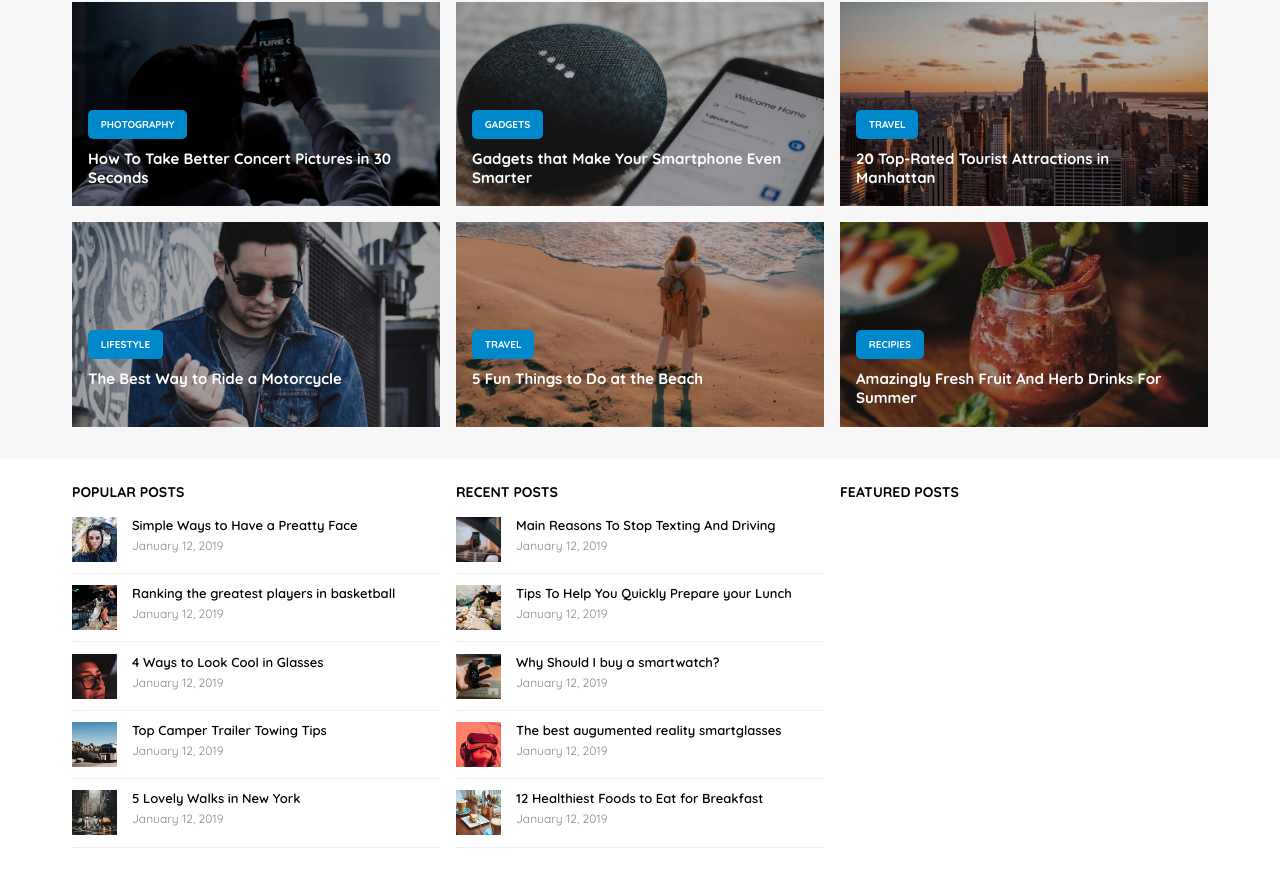
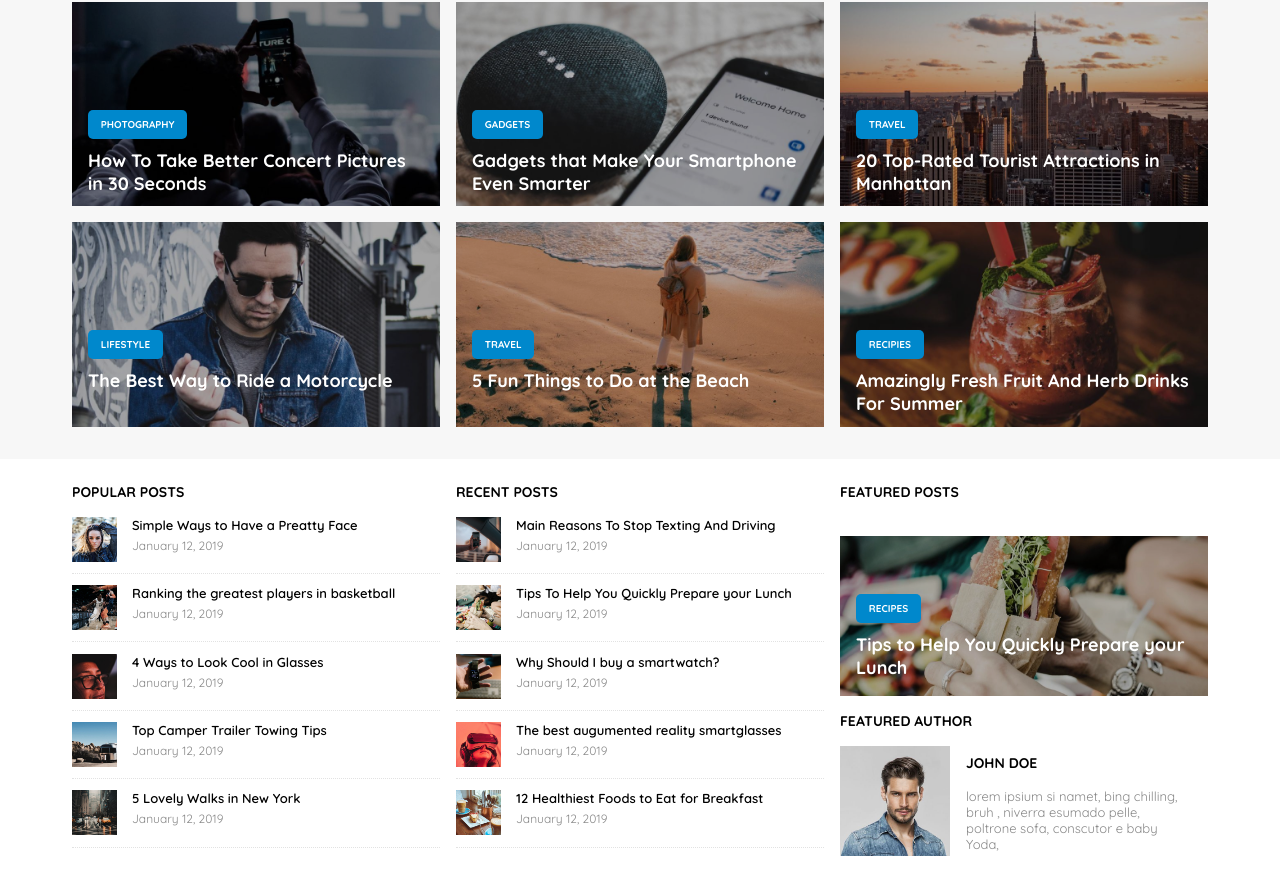
Before and after one commit to PietroSavini/proj-html-vuejs, a Vue app: page / in a window 1280 px wide. Shown: the part 290-1173 px from the top of the page. Built offline with nearby package versions, Linux system fonts and the light colour scheme.

Commit message:
ADD:  related section + responsivness

```diff
--- a/src/components/AppHeader.vue
+++ b/src/components/AppHeader.vue
@@ -1,104 +1,116 @@
 <script>
-import {getImgUrl} from "../assets/helpers/helpers"
-export default{
-    data(){
-        return{
-            jumbo:[
+import { getImgUrl } from "../assets/helpers/helpers"
+export default {
+    data() {
+        return {
+            jumbo: [
                 {
-                    img:"blog-46.jpg",
+                    img: "blog-46.jpg",
                     tag: "photography",
-                    title:"How To Take Better Concert Pictures in 30 Seconds",
+                    title: "How To Take Better Concert Pictures in 30 Seconds",
                     content: "Lorem ipsum dolor sit amet consectetur adipisicing elit. Quaerat mollitia officia alias rem laborum culpa voluptates, deserunt iusto eveniet modi.",
                 },
                 {
-                    img:"blog-47.jpg",
+                    img: "blog-47.jpg",
                     tag: "gadgets",
-                    title:"Gadgets that Make Your Smartphone Even Smarter",
+                    title: "Gadgets that Make Your Smartphone Even Smarter",
                     content: "Lorem ipsum dolor sit amet consectetur adipisicing elit. Quaerat mollitia officia alias rem laborum culpa voluptates, deserunt iusto eveniet modi.",
                 },
                 {
-                    img:"blog-48.jpg",
+                    img: "blog-48.jpg",
                     tag: "travel",
-                    title:"20 Top-Rated Tourist Attractions in Manhattan",
+                    title: "20 Top-Rated Tourist Attractions in Manhattan",
                     content: "Lorem ipsum dolor sit amet consectetur adipisicing elit. Quaerat mollitia officia alias rem laborum culpa voluptates, deserunt iusto eveniet modi.",
                 },
                 {
-                    img:"blog-49.jpg",
+                    img: "blog-49.jpg",
                     tag: "lifestyle",
-                    title:"The Best Way to Ride a Motorcycle",
+                    title: "The Best Way to Ride a Motorcycle",
                     content: "Lorem ipsum dolor sit amet consectetur adipisicing elit. Quaerat mollitia officia alias rem laborum culpa voluptates, deserunt iusto eveniet modi.",
                 },
                 {
-                    img:"blog-50.jpg",
+                    img: "blog-50.jpg",
                     tag: "Travel",
-                    title:"5 Fun Things to Do at the Beach",
+                    title: "5 Fun Things to Do at the Beach",
                     content: "Lorem ipsum dolor sit amet consectetur adipisicing elit. Quaerat mollitia officia alias rem laborum culpa voluptates, deserunt iusto eveniet modi.",
                 },
                 {
-                    img:"blog-51.jpg",
+                    img: "blog-51.jpg",
                     tag: "Recipies",
-                    title:"Amazingly Fresh Fruit And Herb Drinks For Summer",
+                    title: "Amazingly Fresh Fruit And Herb Drinks For Summer",
                     content: "Lorem ipsum dolor sit amet consectetur adipisicing elit. Quaerat mollitia officia alias rem laborum culpa voluptates, deserunt iusto eveniet modi.",
                 },
             ],
 
-            popular:[
+            popular: [
                 {
-                    title:"Simple Ways to Have a Preatty Face",
-                    date:"January 12, 2019",
-                    img:"blog-55.jpg",
+                    title: "Simple Ways to Have a Preatty Face",
+                    date: "January 12, 2019",
+                    img: "blog-55.jpg",
                 },
                 {
-                    title:"Ranking the greatest players in basketball",
-                    date:"January 12, 2019",
-                    img:"blog-56.jpg",
+                    title: "Ranking the greatest players in basketball",
+                    date: "January 12, 2019",
+                    img: "blog-56.jpg",
                 },
                 {
-                    title:"4 Ways to Look Cool in Glasses",
-                    date:"January 12, 2019",
-                    img:"blog-57.jpg",
+                    title: "4 Ways to Look Cool in Glasses",
+                    date: "January 12, 2019",
+                    img: "blog-57.jpg",
                 },
                 {
-                    title:"Top Camper Trailer Towing Tips",
-                    date:"January 12, 2019",
-                    img:"blog-58.jpg",
+                    title: "Top Camper Trailer Towing Tips",
+                    date: "January 12, 2019",
+                    img: "blog-58.jpg",
                 },
                 {
-                    title:"5 Lovely Walks in New York",
-                    date:"January 12, 2019",
-                    img:"blog-59.jpg",
+                    title: "5 Lovely Walks in New York",
+                    date: "January 12, 2019",
+                    img: "blog-59.jpg",
                 },
             ],
-            recent:[
+
+            recent: [
                 {
-                    title:"Main Reasons To Stop Texting And Driving",
-                    date:"January 12, 2019",
-                    img:"blog-65.jpg",
+                    title: "Main Reasons To Stop Texting And Driving",
+                    date: "January 12, 2019",
+                    img: "blog-65.jpg",
                 },
                 {
-                    title:"Tips To Help You Quickly Prepare your Lunch",
-                    date:"January 12, 2019",
-                    img:"blog-66.jpg",
+                    title: "Tips To Help You Quickly Prepare your Lunch",
+                    date: "January 12, 2019",
+                    img: "blog-66.jpg",
                 },
                 {
-                    title:"Why Should I buy a smartwatch?",
-                    date:"January 12, 2019",
-                    img:"blog-67.jpg",
+                    title: "Why Should I buy a smartwatch?",
+                    date: "January 12, 2019",
+                    img: "blog-67.jpg",
                 },
                 {
-                    title:"The best augumented reality smartglasses",
-                    date:"January 12, 2019",
-                    img:"blog-68.jpg",
+                    title: "The best augumented reality smartglasses",
+                    date: "January 12, 2019",
+                    img: "blog-68.jpg",
                 },
                 {
-                    title:"12 Healthiest Foods to Eat for Breakfast",
-                    date:"January 12, 2019",
-                    img:"blog-69.jpg",
+                    title: "12 Healthiest Foods to Eat for Breakfast",
+                    date: "January 12, 2019",
+                    img: "blog-69.jpg",
                 },
-            ]
+            ],
+            author: {
+                img: "avatar.jpg",
+                description: "lorem ipsium si namet, bing chilling, bruh , niverra esumado pelle, poltrone sofa, conscutor e baby Yoda,",
+                name: "John Doe"
+            },
+            featured: {
+                img: "blog-66(1).jpg",
+                title: "Tips to Help You Quickly Prepare your Lunch",
+                tag: "recipes"
+            }
+
         }
     },
-    methods:{
+    methods: {
         getImgUrl,
     }
 }
@@ -123,7 +135,7 @@ export default{
         <!-- logo -->
         <section class="logo">
             <div class="wrapper">
-                <img  src="../assets/images/logo-default-slim.png" alt="">
+                <img src="../assets/images/logo-default-slim.png" alt="">
             </div>
 
         </section>
@@ -153,7 +165,7 @@ export default{
             <div class="wrapper">
                 <div class="row fl j-center ">
 
-                  <div class="col" v-for="elem in jumbo">
+                    <div class="col" v-for="elem in jumbo">
                         <div class="card">
 
                             <div class="overlay">
@@ -167,7 +179,7 @@ export default{
                             <img :src="getImgUrl(elem.img)" alt="">
                         </div>
 
-                  </div>
+                    </div>
                 </div>
             </div>
         </section>
@@ -176,12 +188,12 @@ export default{
         <!-- related -->
         <section class="related">
             <div class="wrapper">
-                <div class="row fl ">
+                <div class="row fl wrap ">
                     <!-- popular posts -->
                     <div class="col">
                         <h3>popular posts</h3>
                         <a v-for="post in popular" href="#">
-                            <div  class="post fl">
+                            <div class="post fl">
                                 <div class="img">
                                     <img :src="getImgUrl(post.img)" alt="">
                                 </div>
@@ -197,8 +209,8 @@ export default{
                     <!-- recent posts -->
                     <div class="col">
                         <h3>recent posts</h3>
-                        <a href="" v-for="post in recent">
-                            <div  class="post fl">
+                        <a href="#" v-for="post in recent">
+                            <div class="post fl">
                                 <div class="img">
                                     <img :src="getImgUrl(post.img)" alt="">
                                 </div>
@@ -209,10 +221,34 @@ export default{
                             </div>
                         </a>
                     </div>
-                     <!-- recent posts -->
+                    <!-- /recent posts -->
+
+                    <!-- featured posts -->
                     <div class="col">
                         <h3>featured posts</h3>
+                        <div class="featured-post">
+                            <div class="filter">
+                                <div class="text">
+                                    <span class="tag">{{ featured.tag }}</span>
+                                    <h2>{{ featured.title }}</h2>
+                                </div>
+                            </div>
+                            <img :src="getImgUrl(featured.img)" alt="">
+                        </div>
+                        <!-- author -->
+                        <h3>featured author</h3>
+                        <div class="featured-author fl">
+                            <div class="author-img">
+                                <img :src="getImgUrl(author.img)" alt="">
+                            </div>
+                            <div class="author-des">
+                                <h3>{{ author.name }}</h3>
+                                <p>{{ author.description }}</p>
+                            </div>
+                        </div>
+                        <!-- /author -->
                     </div>
+                    <!-- /featured posts -->
                 </div>
             </div>
         </section>
@@ -224,78 +260,79 @@ export default{
 <style scoped lang="scss">
 @use "../variables" as *;
 
-.about{
+.about {
     height: 70px;
     background-color: $primary;
     color: #fff;
-    ul{
+
+    ul {
         text-transform: uppercase;
         margin-left: 30px;
 
-        li{
+        li {
             margin-right: 20px;
         }
 
-        a:hover{
+        a:hover {
             text-decoration: underline;
         }
     }
 }
 
-.logo{
-    padding:2rem 0;
+.logo {
+    padding: 2rem 0;
     border-bottom: 1px solid $bd-gray1;
-    img{
+
+    img {
         width: 150px;
     }
 }
 
 .nav {
     text-transform: uppercase;
-    li{
+
+    li {
         margin-right: 20px;
         font-weight: 900;
-        a:hover{
+
+        a:hover {
             color: $secondary;
         }
     }
 }
+
 //jumbotron------------------------------------------------------------------
-.jumbo{
+.jumbo {
     background-color: $bg-lgray1;
     padding: 1.5rem 0;
-    .row{
-        flex-wrap: wrap ;
-        .col{
 
-            .card{
+    .row {
+        flex-wrap: wrap;
+
+        .col {
+
+            .card {
                 position: relative;
                 overflow: hidden;
                 z-index: 3;
                 cursor: pointer;
 
-                &:hover{
-                    .overlay{
-                        top:0;
+                &:hover {
+                    .overlay {
+                        top: 0;
                     }
-                    img{
+
+                    img {
                         transform: scale(1.2);
 
                     }
                 }
-                img{
+
+                img {
                     transition: 500ms;
                 }
-                .filter{
-                    position: absolute;
-                    top: 0;
-                    left: 0;
-                    width: 100%;
-                    height: 100%;
-                    background-color: rgba($color: #000000, $alpha: .3);
-                    z-index: 1;
-                }
-                .overlay{
+
+                .overlay {
                     color: #fff;
                     height: 100%;
                     width: 100%;
@@ -304,47 +341,44 @@ export default{
                     padding: 1rem;
                     z-index: 2;
                     transition: 500ms;
-                    @media screen and (min-width: 300px){
-                      top:30%
+
+                    @media screen and (min-width: 300px) {
+                        top: 30%
                     }
-                    @media screen and (min-width: 400px){
-                      top:45%
+
+                    @media screen and (min-width: 400px) {
+                        top: 45%
                     }
-                    @media screen and (min-width:500px){
-                        top:55%
+
+                    @media screen and (min-width:500px) {
+                        top: 55%
                     }
-                    @media screen and (min-width:599px){
+
+                    @media screen and (min-width:599px) {
                         top: 65%
                     }
-                    @media  screen and (min-width: 650px){
+
+                    @media screen and (min-width: 650px) {
                         top: 35%
                     }
-                    @media screen and (min-width: 820px){
-                        top:45%
+
+                    @media screen and (min-width: 820px) {
+                        top: 45%
                     }
-                    @media screen and (min-width: 950px){
-                        top:55%
+
+                    @media screen and (min-width: 950px) {
+                        top: 55%
                     }
-                    @media screen and (min-width:1100px){
+
+                    @media screen and (min-width:1100px) {
                         top: 45%;
                     }
 
-
-                    // @media screen and (min-width: 1100px){
-                    //     top:60%
-                    // }
-
-
-
-                    .text{
+                    .text {
                         height: 120px;
                         flex-direction: column;
 
-                        h2{
-                            font-size: 15px;
-                            margin-bottom: 15px;
-                        }
-                        p{
+                        p {
                             color: $text-gray1;
                             font-size: 12px;
                         }
@@ -355,33 +389,38 @@ export default{
         }
     }
 }
+
 //related section----------------------------------------------------------------
 .related {
 
-    .post{
+    .post {
         padding-bottom: .7rem;
         border-bottom: 1px dotted $bd-gray2;
         margin-bottom: .7rem;
         max-height: 58px;
         min-width: 330px;
 
-        .img{
+        .img {
             width: 45px;
             height: 45px;
             margin-right: 15px;
-            img{
+
+            img {
                 object-fit: cover;
 
             }
         }
-        .post-txt{
+
+        .post-txt {
             width: calc(100% - 70px);
-            .title{
+
+            .title {
                 font-size: 13px;
                 font-weight: 600;
                 transition: 100ms;
             }
-            .date{
+
+            .date {
                 font-size: 12px;
                 color: $text-gray2;
                 margin-top: 5px;
@@ -390,14 +429,59 @@ export default{
         }
     }
 
-    a:hover{
-        .title{
+    a:hover {
+        .title {
             color: $primary;
         }
-        .post-txt > .date{
+
+        .post-txt>.date {
             color: #000000;
             font-weight: 500;
         }
     }
-}
-</style>
+
+    .featured-post {
+        min-height: 160px;
+        margin-top: 35px;
+        position: relative;
+        margin-bottom: 1rem;
+        @media screen and (min-width: 650px){
+            width: 200%;
+        }
+        @media screen and (min-width:1100px){
+            width: 100%;
+        }
+        img{
+           min-height: 160px;
+        }
+        .filter .text{
+            position: absolute;
+            bottom:1%;
+            padding: 0 1rem;
+            @media screen and (max-width:1100px){
+                bottom:5%
+            }
+        }
+    }
+
+    .featured-author {
+        max-height: 110px;
+
+        .author-img {
+            width: 110px;
+            max-height: 110px;
+        }
+
+        .author-des {
+            width: calc(100% - 110px);
+            padding: .5rem 1rem;
+
+            p {
+                font-size: 13px;
+                width: 100%;
+                color: $text-gray2
+            }
+        }
+
+    }
+}</style>
--- a/src/general.scss
+++ b/src/general.scss
@@ -31,6 +31,10 @@ body{
 
 .j-between{
     justify-content: space-between;
+}
+
+.wrap{
+    flex-wrap: wrap;
 }
 
 .wrapper{
@@ -82,6 +86,12 @@ h3{
     margin-bottom: 1rem;
 }
 
+h2{
+    color: #ffffff;
+    font-size: 18px;
+    margin-bottom: 15px;
+}
+
 //----------------------------------------------------------------------------------
 //header
 .nav-active{
@@ -104,3 +114,13 @@ h3{
     }
 
 }
+
+.filter{
+    position: absolute;
+    top: 0;
+    left: 0;
+    width: 100%;
+    height: 100%;
+    background-color: rgba($color: #000000, $alpha: .3);
+    z-index: 1;
+}
```
